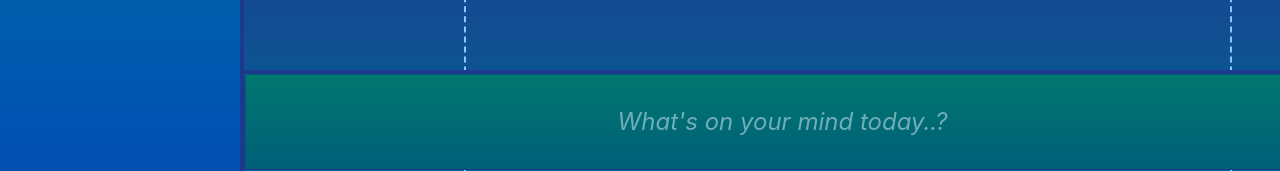
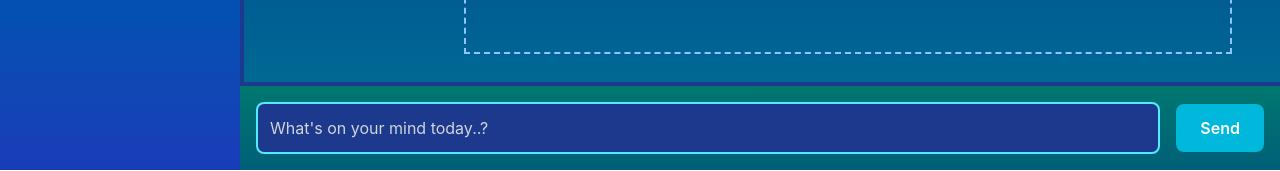
Before and after one commit to inaayahbd0-code/AI-based-Secure-Doc-Insights-, a React (Vite) app in the folder frontend/REACT/AISecure_UIDesign/: page /dashboard in a window 1280 px wide. Shown: the part 630-801 px from the top of the page. Built offline with nearby package versions, Linux system fonts and the light colour scheme; no server answers.

Commit message:
Copilot functioning successfully.

```diff
--- a/frontend/REACT/AISecure_UIDesign/src/components/Copilot.jsx
+++ b/frontend/REACT/AISecure_UIDesign/src/components/Copilot.jsx
@@ -1,18 +1,60 @@
-import React from 'react';
+import React, { useState } from "react";
+import { askQuestion } from "../services/chat";
 
-const Copilot = () => {
+const Copilot = ({selectedocument}) => {
+  const [question, setQuestion] = useState("");
+  const [answer, setAnswer] = useState("");
+
+  const handlesend = async () => {
+
+    if (!selectedocument) {
+      alert("Please select a document first.");
+      return;
+    }
+
+    try{
+      const response = await askQuestion(
+        selectedocument.id,
+        question
+      );
+
+      setAnswer(response.answer)
+
+    } catch(error) {
+      console.error(error);
+    }
+  };
+
   return (
-    <div>
-      <div className='fixed bottom-0 border-b border-l border-blue-900 border-4 p-4 w-full h-25 bg-gradient-to-t from-cyan-800 to-teal-700 hover:bg-teal-300'>
+    <div className="fixed bottom-0 left-60 right-0 bg-gradient-to-t from-cyan-800 to-teal-700 border-t-4 border-blue-900 p-4">
+
+      <div className="flex items-center gap-4">
 
         <input
-          className=" absolute top-0 left-0 right-0 text-2xl text-sky-100 italic text-center pr-50 justify-center items-center h-full w-full rounded font-normal border-cyan-800 border-1"
           type="text"
+          value={question}
+          onChange={(e) => setQuestion(e.target.value)}
           placeholder="What's on your mind today..?"
+          className="flex-1 p-3 rounded-lg border-2 border-cyan-300 bg-blue-900 text-white placeholder-gray-300 outline-none"
         />
+
+        <button
+          onClick={handlesend}
+          className="bg-cyan-500 hover:bg-cyan-400 text-white font-semibold px-6 py-3 rounded-lg"
+        >
+          Send
+        </button>
+
       </div>
+
+      {answer && (
+        <div className="mt-4 p-3 bg-blue-900 rounded-lg text-white">
+          {answer}
+        </div>
+      )}
+
     </div>
   );
-}
+};
 
 export default Copilot;
--- a/frontend/REACT/AISecure_UIDesign/src/components/Mainbar.jsx
+++ b/frontend/REACT/AISecure_UIDesign/src/components/Mainbar.jsx
@@ -8,7 +8,7 @@
     <div>
 
       {/* Main Content */}
-      <div className="bg-gradient-to-b from-blue-950 via-blue-900 to-cyan-700 min-h-screen w-full">
+      <div className="bg-gradient-to-b from-blue-950 via-blue-900 pb-28 to-cyan-700 min-h-[500px] w-full">
 
         <div className="text-3xl font-bold text-center text-cyan-500 pt-8">
           AI SECURE DOCUMENT INSIGHTS
@@ -39,7 +39,7 @@
             type="file"
           />
 
-          <div className="border-blue-300 border-dashed border-2 min-h-screen w-3xl ml-55 p-6">
+          <div className="border-blue-300 border-dashed border-2 min-h-[500px] w-3xl ml-55 p-6">
 
             {selectedocument ? (
 
--- a/frontend/REACT/AISecure_UIDesign/src/pages/Dashboard.jsx
+++ b/frontend/REACT/AISecure_UIDesign/src/pages/Dashboard.jsx
@@ -43,7 +43,7 @@
 
         <div className="flex-1">
           <Mainbar selectedocument={selectedocument}/>
-          <Copilot/>
+          <Copilot selectedocument={selectedocument} />
         </div>
 
 
--- a/frontend/REACT/AISecure_UIDesign/src/services/chat.js
+++ b/frontend/REACT/AISecure_UIDesign/src/services/chat.js
@@ -0,0 +1,11 @@
+import api from "./api";
+
+export const askQuestion = async (documentId, question) => {
+
+    const response = await api.post("/chat", {
+        document_id: documentId,
+        question: question,
+    });
+
+    return response.data;
+};
```
